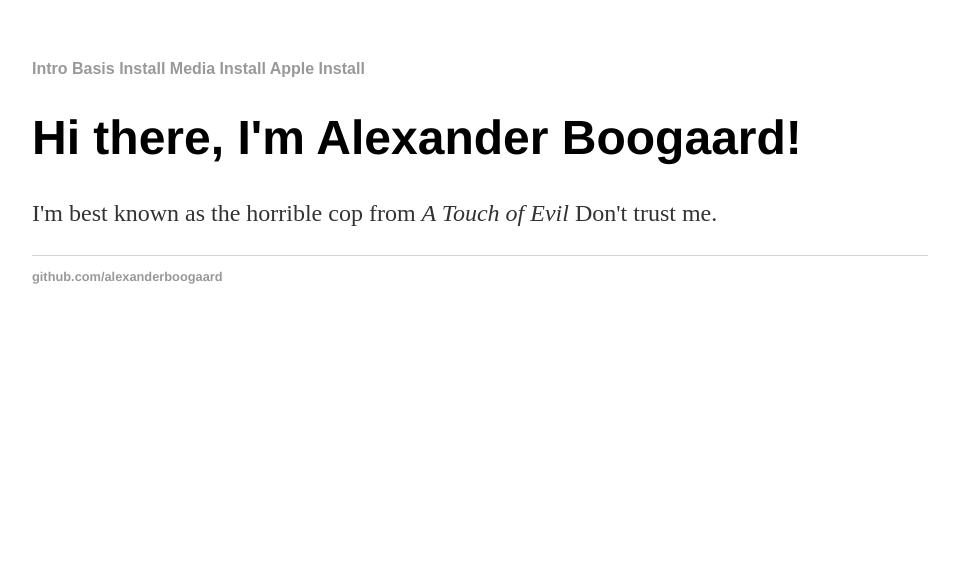
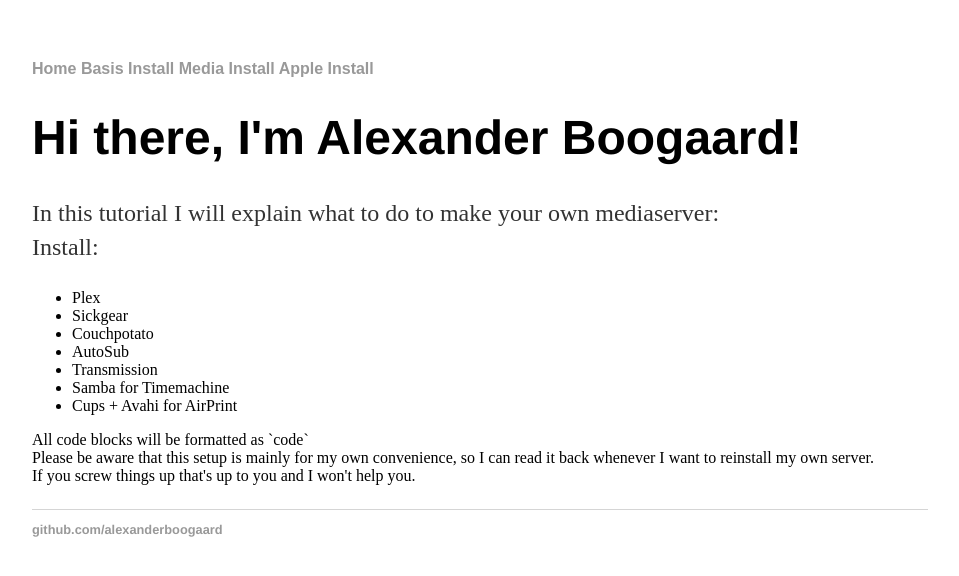
Before and after one commit to alexanderboogaard/mediaserver, a Jekyll site: the page built from index.html, in a window 1280 px wide. Shown: the top 576 px of the page, without its empty margins (160-1119 px from the left). Built offline with Jekyll 4.4.1, drawn with Linux system fonts in a browser that asks for light colours.

Commit message:
Update nav

```diff
--- a/_includes/navigation.html
+++ b/_includes/navigation.html
@@ -1,5 +1,5 @@
 <nav>
-    <a href="/mediaserver/home">Intro</a>
+    <a href="/mediaserver/index">Home</a>
     <a href="/mediaserver/basics">Basis Install</a>
     <a href="/mediaserver/media">Media Install</a>
     <a href="/mediaserver/apple">Apple Install</a>
--- a/index.html
+++ b/index.html
@@ -4,5 +4,22 @@
 ---
 <div class="blurb">
   <h1>Hi there, I'm Alexander Boogaard!</h1>
-	<p>I'm best known as the horrible cop from <em>A Touch of Evil</em> Don't trust me.</p>
+	<p>In this tutorial I will explain what to do to make your own mediaserver:<br>
+
+  Install:
+  <ul>
+    <li>Plex</li>
+    <li>Sickgear</li>
+    <li>Couchpotato</li>
+    <li>AutoSub</li>
+    <li>Transmission</li>
+    <li>Samba for Timemachine</li>
+    <li>Cups + Avahi for AirPrint</li>
+  </ul>
+
+  All code blocks will be formatted as `code`<br>
+
+  Please be aware that this setup is mainly for my own convenience, so I can read it back whenever I want to reinstall my own server.<br>
+
+  If you screw things up that's up to you and I won't help you.</p>
 </div><!-- /.blurb -->
```
